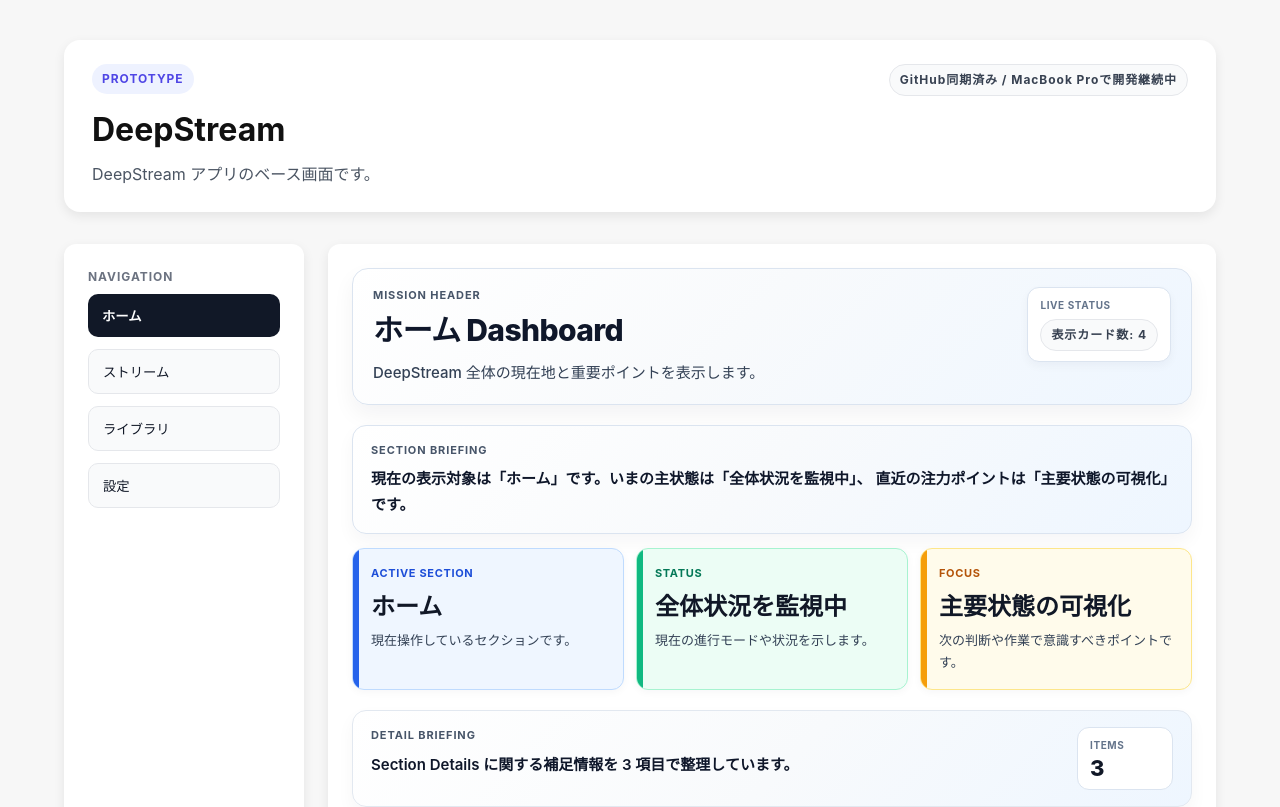
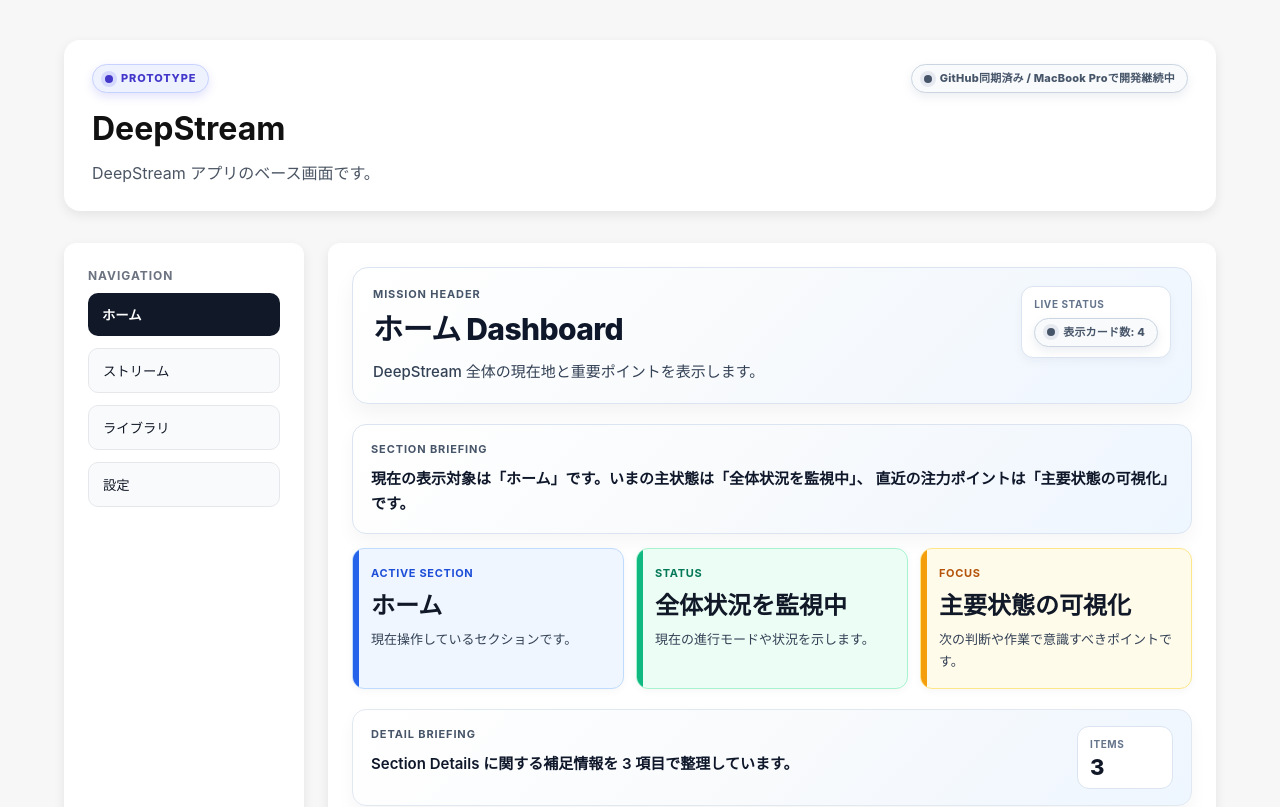
Before and after one commit to wwm001/deepstream, a React (Vite) app: page / in a window 1280 px wide. Shown: the top 807 px of the page. Built offline with nearby package versions, Linux system fonts and the light colour scheme.

Commit message:
Refine status pill styling

```diff
--- a/src/components/StatusPill.tsx
+++ b/src/components/StatusPill.tsx
@@ -1,17 +1,41 @@
 type StatusPillProps = {
   label: string;
-  tone?: "indigo" | "gray";
+  tone?: "gray" | "indigo" | "green" | "amber";
   uppercase?: boolean;
 };
 
-const toneStyles = {
+const toneStyles: Record<
+  NonNullable<StatusPillProps["tone"]>,
+  {
+    color: string;
+    background: string;
+    border: string;
+    shadow: string;
+  }
+> = {
+  gray: {
+    color: "#475569",
+    background: "#f8fafc",
+    border: "#cbd5e1",
+    shadow: "rgba(148, 163, 184, 0.18)",
+  },
   indigo: {
-    color: "#4f46e5",
+    color: "#4338ca",
     background: "#eef2ff",
+    border: "#c7d2fe",
+    shadow: "rgba(99, 102, 241, 0.18)",
   },
-  gray: {
-    color: "#374151",
-    background: "#f9fafb",
+  green: {
+    color: "#047857",
+    background: "#ecfdf5",
+    border: "#a7f3d0",
+    shadow: "rgba(16, 185, 129, 0.18)",
+  },
+  amber: {
+    color: "#b45309",
+    background: "#fffbeb",
+    border: "#fde68a",
+    shadow: "rgba(245, 158, 11, 0.18)",
   },
 };
 
@@ -20,24 +44,49 @@ function StatusPill({
   tone = "gray",
   uppercase = true,
 }: StatusPillProps) {
-  const style = toneStyles[tone];
+  const toneStyle = toneStyles[tone];
 
   return (
     <span
       style={{
-        display: "inline-block",
-        fontSize: "12px",
-        fontWeight: 700,
-        letterSpacing: "0.08em",
+        display: "inline-flex",
+        alignItems: "center",
+        gap: "8px",
+        maxWidth: "100%",
+        padding: "7px 12px",
+        borderRadius: "999px",
+        background: toneStyle.background,
+        border: `1px solid ${toneStyle.border}`,
+        color: toneStyle.color,
+        fontSize: "11px",
+        fontWeight: 800,
+        letterSpacing: uppercase ? "0.08em" : "0.02em",
         textTransform: uppercase ? "uppercase" : "none",
-        color: style.color,
-        background: style.background,
-        padding: "6px 10px",
-        borderRadius: "999px",
-        border: tone === "gray" ? "1px solid #e5e7eb" : "none",
+        lineHeight: 1.2,
+        boxShadow: `0 4px 10px ${toneStyle.shadow}`,
+        whiteSpace: "nowrap",
       }}
     >
-      {label}
+      <span
+        aria-hidden="true"
+        style={{
+          width: "8px",
+          height: "8px",
+          borderRadius: "999px",
+          background: toneStyle.color,
+          boxShadow: `0 0 0 4px ${toneStyle.shadow}`,
+          flex: "0 0 auto",
+        }}
+      />
+
+      <span
+        style={{
+          overflow: "hidden",
+          textOverflow: "ellipsis",
+        }}
+      >
+        {label}
+      </span>
     </span>
   );
 }
```
